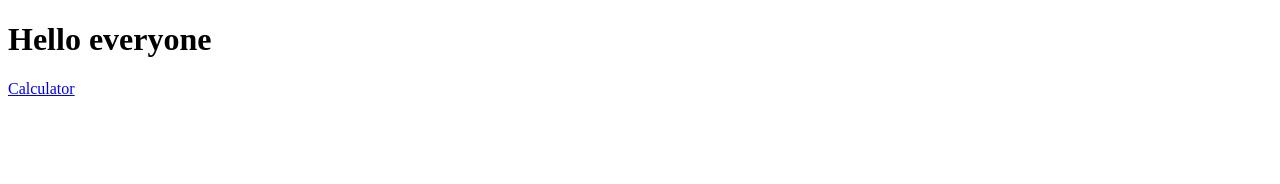
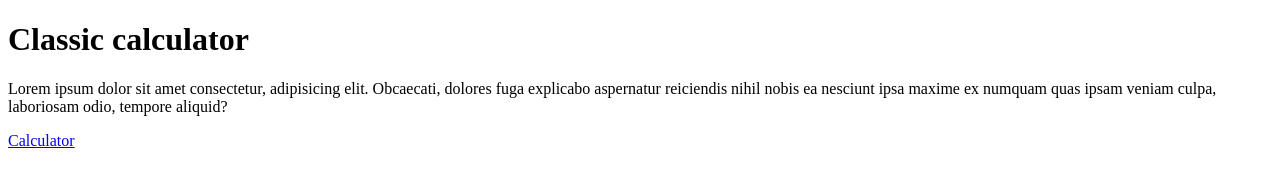
Before and after one commit to Anubhav-04/webapp, a website: page index.html in a window 1280 px wide. Drawn offline with Linux system fonts and the light colour scheme.

Commit message:
Added h1 and p1 tag and details in index.html

```diff
--- a/index.html
+++ b/index.html
@@ -6,7 +6,8 @@
 </head>
 
 <body>
-    <h1>Hello everyone</h1>
+    <h1>Classic calculator</h1>
+    <p>Lorem ipsum dolor sit amet consectetur, adipisicing elit. Obcaecati, dolores fuga explicabo aspernatur reiciendis nihil nobis ea nesciunt ipsa maxime ex numquam quas ipsam veniam culpa, laboriosam odio, tempore aliquid?</p>
     <a href="/calculator.html">Calculator</a>
 </body>
 </html>
```
